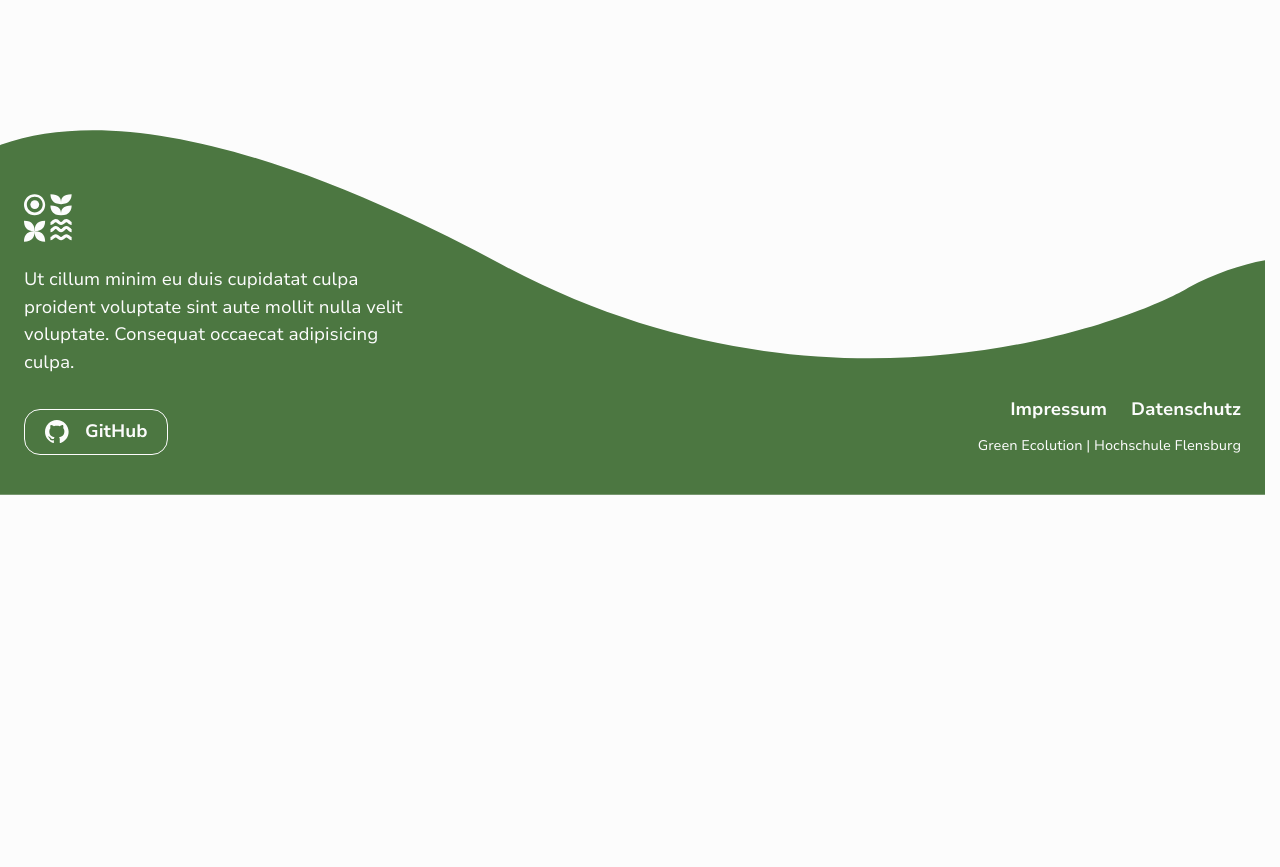
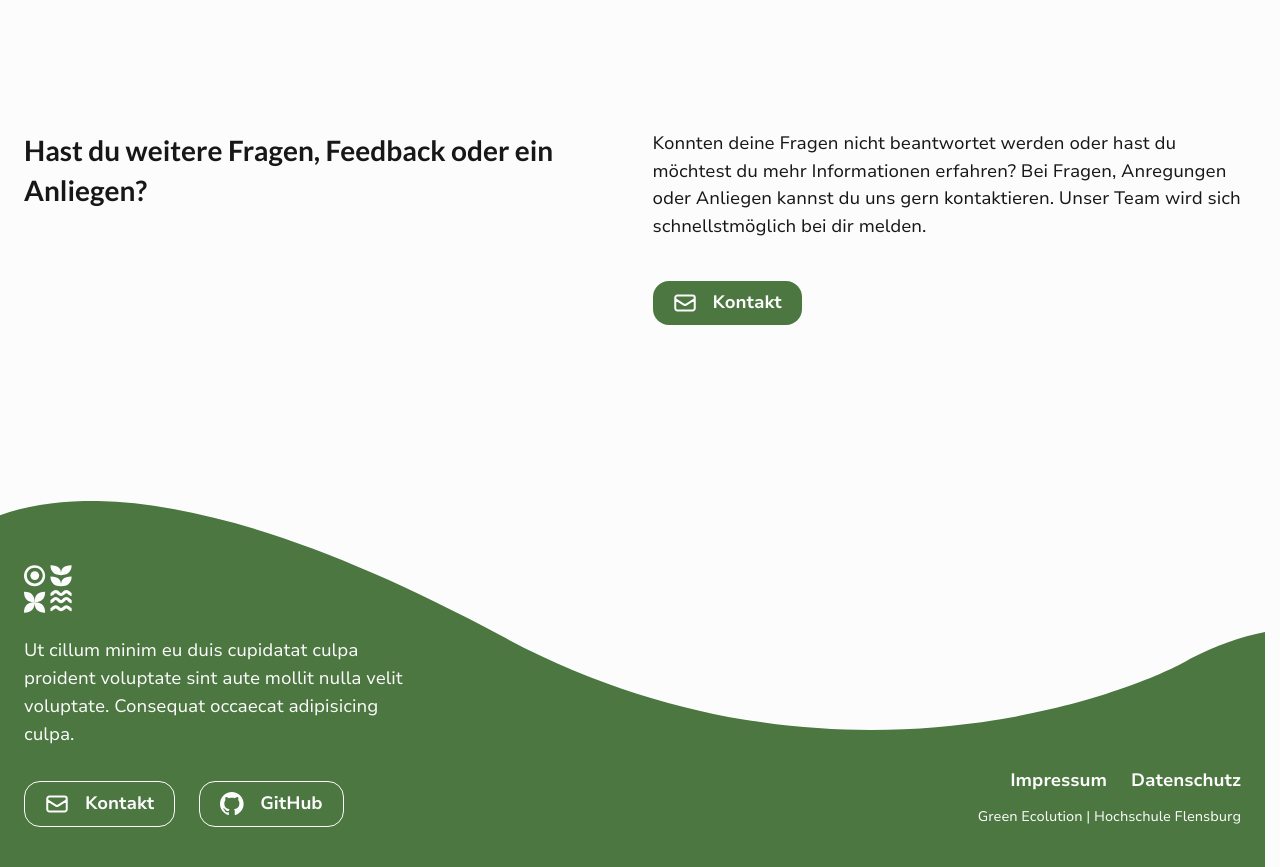
Before and after one commit to green-ecolution/project-website, a React (Vite) app: page / in a window 1280 px wide. Shown: the part 4360-5227 px from the top of the page. Before the commit the page ends 4855 px from the top, so only its background shows below. Built offline with nearby package versions, Linux system fonts and the light colour scheme.

Commit message:
fix: add correct mail to contact section

```diff
--- a/src/tsx/App.tsx
+++ b/src/tsx/App.tsx
@@ -1,3 +1,4 @@
+import Contact from "./components/sections/Contact";
 import Faq from "./components/sections/Faq";
 import Introduction from "./components/sections/Introduction";
 import Process from "./components/sections/Process";
@@ -10,7 +11,7 @@ function App() {
         <Process />
         <Stakeholder />
         <Faq />
-        {/* <Contact /> */}
+        <Contact />
     </div>
   );
 }
--- a/src/tsx/components/sections/Contact.tsx
+++ b/src/tsx/components/sections/Contact.tsx
@@ -13,7 +13,7 @@ function Contact() {
                 Unser Team wird sich schnellstmöglich bei dir melden.
             </p>
 
-            <Button href="mailto:" ariaLabel="Kontaktiere uns gern per Mail" isDark>
+            <Button href="mailto:info@green-ecolution.de" ariaLabel="Kontaktiere uns gern per Mail" isDark>
                 <img
                     src="/assets/svg/socials/mail.svg"
                     className="w-6 h-6" alt="" loading="lazy"/>
--- a/src/tsx/layout/Footer.tsx
+++ b/src/tsx/layout/Footer.tsx
@@ -13,12 +13,12 @@ function Footer() {
                     Consequat occaecat adipisicing culpa.
                 </p>
                 <div className="flex flex-wrap gap-6 mt-8">
-                    {/* <Button href="mailto:" ariaLabel="Kontaktiere uns gern per Mail">
+                    <Button href="mailto:info@green-ecolution.de" ariaLabel="Kontaktiere uns gern per Mail">
                         <img
                             src="/assets/svg/socials/mail.svg"
                             className="w-6 h-6" alt="" loading="lazy"/>
                         <span>Kontakt</span>
-                    </Button> */}
+                    </Button>
                     <Button href="https://github.com/SmartCityFlensburg" ariaLabel="Besuche uns auf GitHub" isExternalLink>
                         <img
                             src="/assets/svg/socials/github.svg"
```
